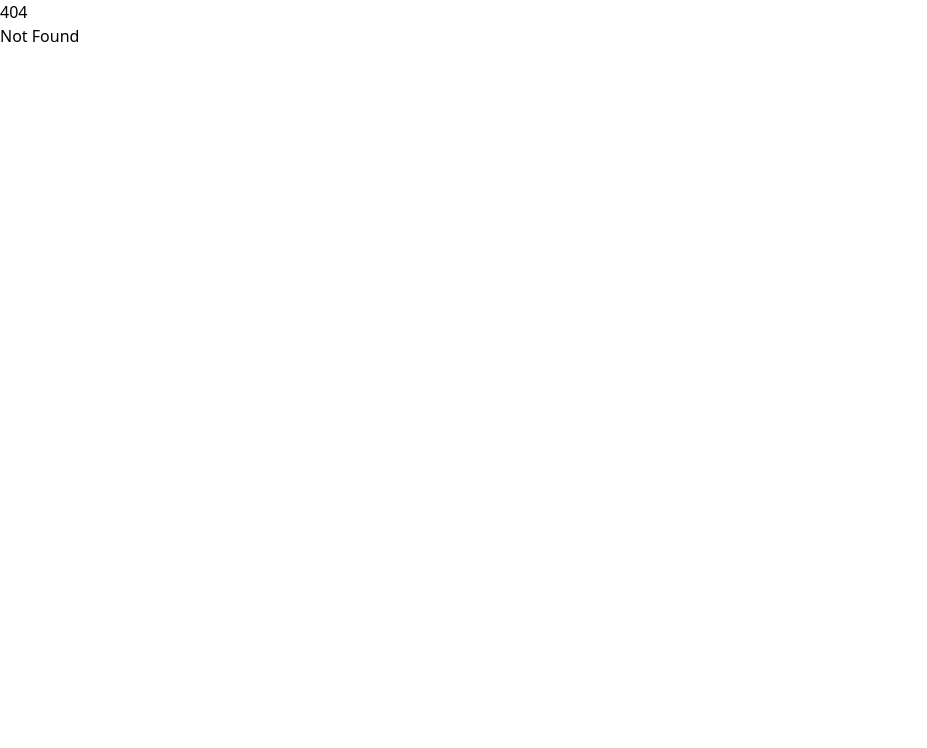
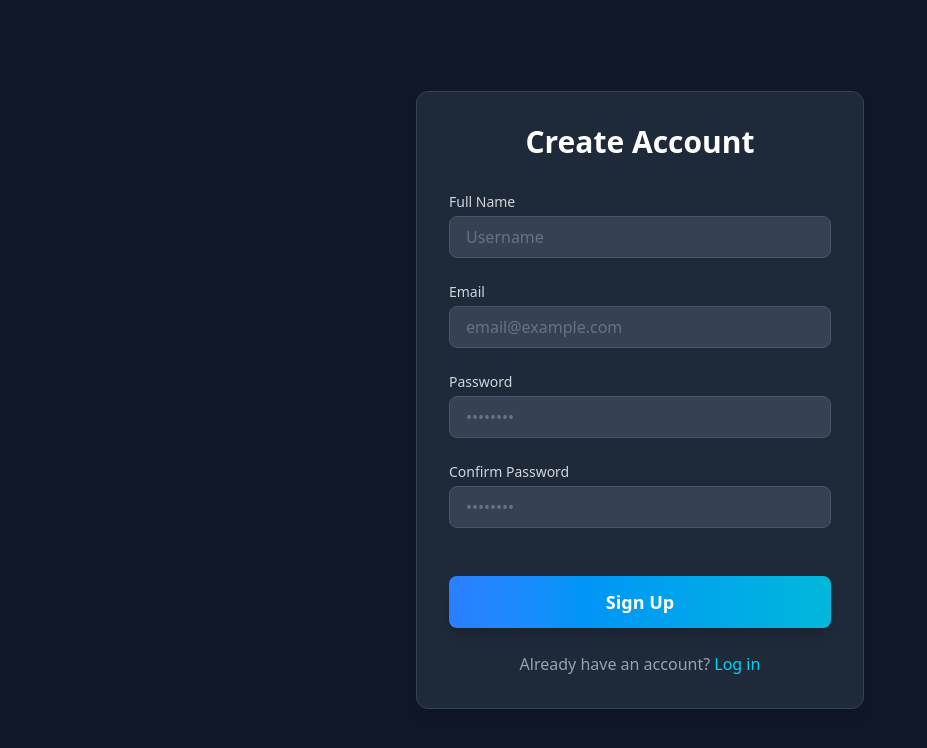
Before and after one commit to bewba/DevSwipe, a SvelteKit app: page /signup in a window 1280 px wide. Before the commit this address had no page. Shown: the top 748 px of the page, without its empty margins (0-927 px from the left). Built offline with nearby package versions, Linux system fonts and the light colour scheme.

Commit message:
Add signup page.

```diff
--- /dev/null
+++ b/src/routes/signup/+page.svelte
@@ -0,0 +1,114 @@
+<script>
+    let formData = {
+        email: '',
+        password: '',
+        confirmPassword: '',
+        name: ''
+    };
+    let errors = {};
+
+    function validateForm() {
+        errors = {};
+        if (!formData.email) errors.email = 'Email is required';
+        else if (!/^[^\s@]+@[^\s@]+\.[^\s@]+$/.test(formData.email)) errors.email = 'Invalid email format';
+
+        if (!formData.password) errors.password = 'Password is required';
+        else if (formData.password.length < 8) errors.password = 'Password must be at least 8 characters';
+
+        if (!formData.confirmPassword) errors.confirmPassword = 'Please confirm your password';
+        else if (formData.password !== formData.confirmPassword) errors.confirmPassword = 'Passwords do not match';
+
+        if (!formData.name) errors.name = 'Name is required';
+
+        return Object.keys(errors).length === 0;
+    }
+
+    async function handleSubmit() {
+        if (validateForm()) {
+            try {
+                // TODO: Implement API call to register user
+                console.log('Form submitted:', formData);
+            } catch (error) {
+                console.error('Registration error:', error);
+            }
+        }
+    }
+</script>
+
+<main class="min-h-screen bg-gray-900 flex items-center justify-center px-4 py-12">
+    <div class="bg-gray-800 p-8 rounded-xl shadow-lg w-1/2 max-w-md border border-gray-700">
+        <h1 class="text-3xl font-bold text-center mb-8 text-white">Create Account</h1>
+
+        <form on:submit|preventDefault={handleSubmit} class="space-y-6" >
+            <div>
+                <label for="name" class="block text-sm font-medium text-gray-300 mb-1">Full Name</label>
+                <input
+                    type="text"
+                    id="name"
+                    bind:value={formData.name}
+                    class="w-full px-4 py-2 rounded-lg bg-gray-700 border border-gray-600 focus:outline-none focus:border-cyan-400"
+                    placeholder="Username"
+                />
+                {#if errors.name}
+                    <p class="text-red-400 text-sm mt-1">{errors.name}</p>
+                {/if}
+            </div>
+
+            <div>
+                <label for="email" class="block text-sm font-medium text-gray-300 mb-1">Email</label>
+                <input
+                    type="email"
+                    id="email"
+                    bind:value={formData.email}
+                    class="w-full px-4 py-2 rounded-lg bg-gray-700 border border-gray-600 focus:outline-none focus:border-cyan-400"
+                    placeholder="email@example.com"
+                />
+                {#if errors.email}
+                    <p class="text-red-400 text-sm mt-1">{errors.email}</p>
+                {/if}
+            </div>
+
+            <div>
+                <label for="password" class="block text-sm font-medium text-gray-300 mb-1">Password</label>
+                <input
+                    type="password"
+                    id="password"
+                    bind:value={formData.password}
+                    class="w-full px-4 py-2 rounded-lg bg-gray-700 border border-gray-600 focus:outline-none focus:border-cyan-400"
+                    placeholder="••••••••"
+                />
+                {#if errors.password}
+                    <p class="text-red-400 text-sm mt-1">{errors.password}</p>
+                {/if}
+            </div>
+
+            <div>
+                <label for="confirmPassword" class="block text-sm font-medium text-gray-300 mb-1">Confirm Password</label>
+                <input
+                    type="password"
+                    id="confirmPassword"
+                    bind:value={formData.confirmPassword}
+                    class="w-full px-4 py-2 rounded-lg bg-gray-700 border border-gray-600 focus:outline-none focus:border-cyan-400"
+                    placeholder="••••••••"
+                />
+                {#if errors.confirmPassword}
+                    <p class="text-red-400 text-sm mt-1">{errors.confirmPassword}</p>
+                {/if}
+            </div>
+            <br>
+
+            <button
+                type="submit"
+                class="w-full bg-gradient-to-r from-blue-500 to-cyan-500 hover:from-blue-600 hover:to-cyan-600
+                text-white font-bold py-3 px-4 rounded-lg text-lg shadow-lg transform transition-all duration-300 hover:scale-105"
+            >
+                Sign Up
+            </button>
+        </form>
+
+        <p class="text-center mt-6 text-gray-400">
+            Already have an account?
+            <a href="/login" class="text-cyan-400 hover:text-cyan-300">Log in</a>
+        </p>
+    </div>
+</main>
```
